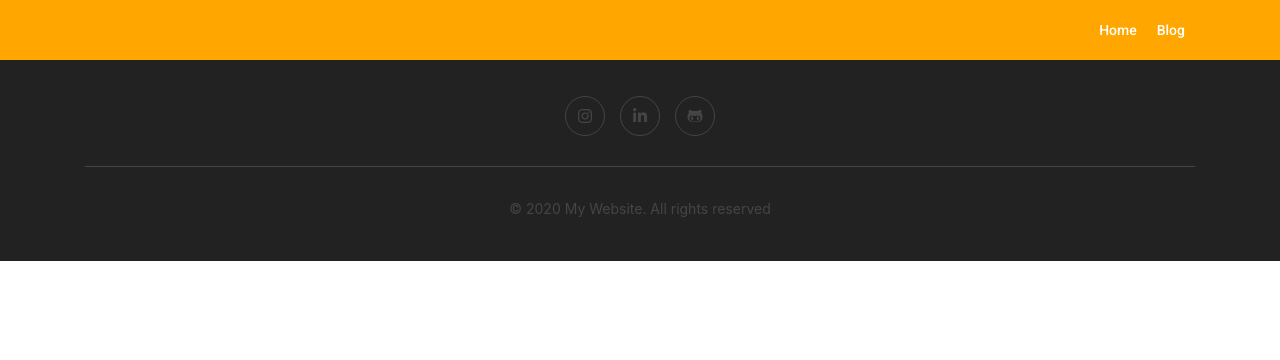
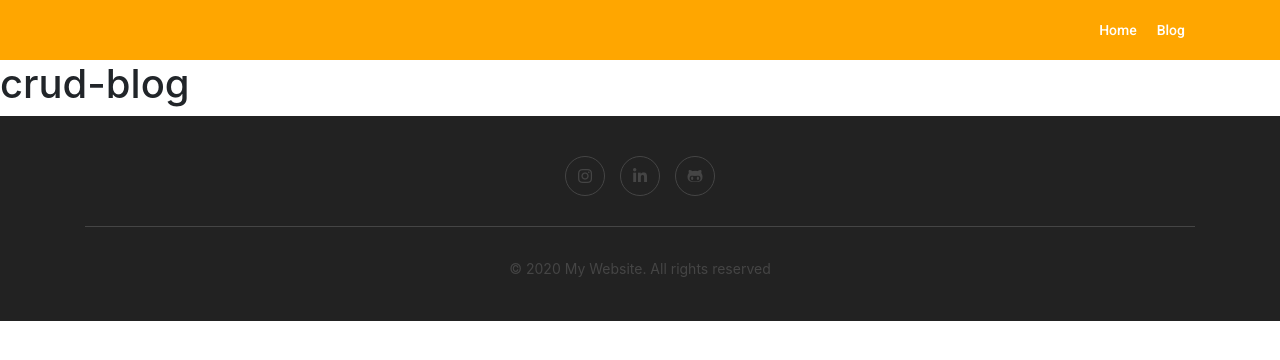
Before and after one commit to DulcePC/personal-website, a Vue app: page /crud-blog in a window 1280 px wide. Shown: the top 360 px of the page. Built offline with nearby package versions, Linux system fonts and the light colour scheme; a web font is replaced by a local one.

Commit message:
Adding main tag in app.vue with padding and when its in home, delete padding

```diff
--- a/src/App.vue
+++ b/src/App.vue
@@ -1,7 +1,9 @@
 <template>
   <div id="app">
     <HeaderComponent />
-    <router-view />
+    <main id="main" :class="{ 'p-0': isInHomeRoute }">
+      <router-view />
+    </main>
     <FooterComponent />
   </div>
 </template>
@@ -15,6 +17,11 @@
   components: {
     HeaderComponent,
     FooterComponent
+  },
+  computed: {
+    isInHomeRoute() {
+      return this.$route.name == "home";
+    }
   }
 };
 </script>
--- a/src/assets/scss/styles.scss
+++ b/src/assets/scss/styles.scss
@@ -29,6 +29,10 @@
 p {
   font-size: 14px;
   line-height: 24px;
+}
+
+#main {
+  padding-top: 60px;
 }
 
 .introduction-page {
```
